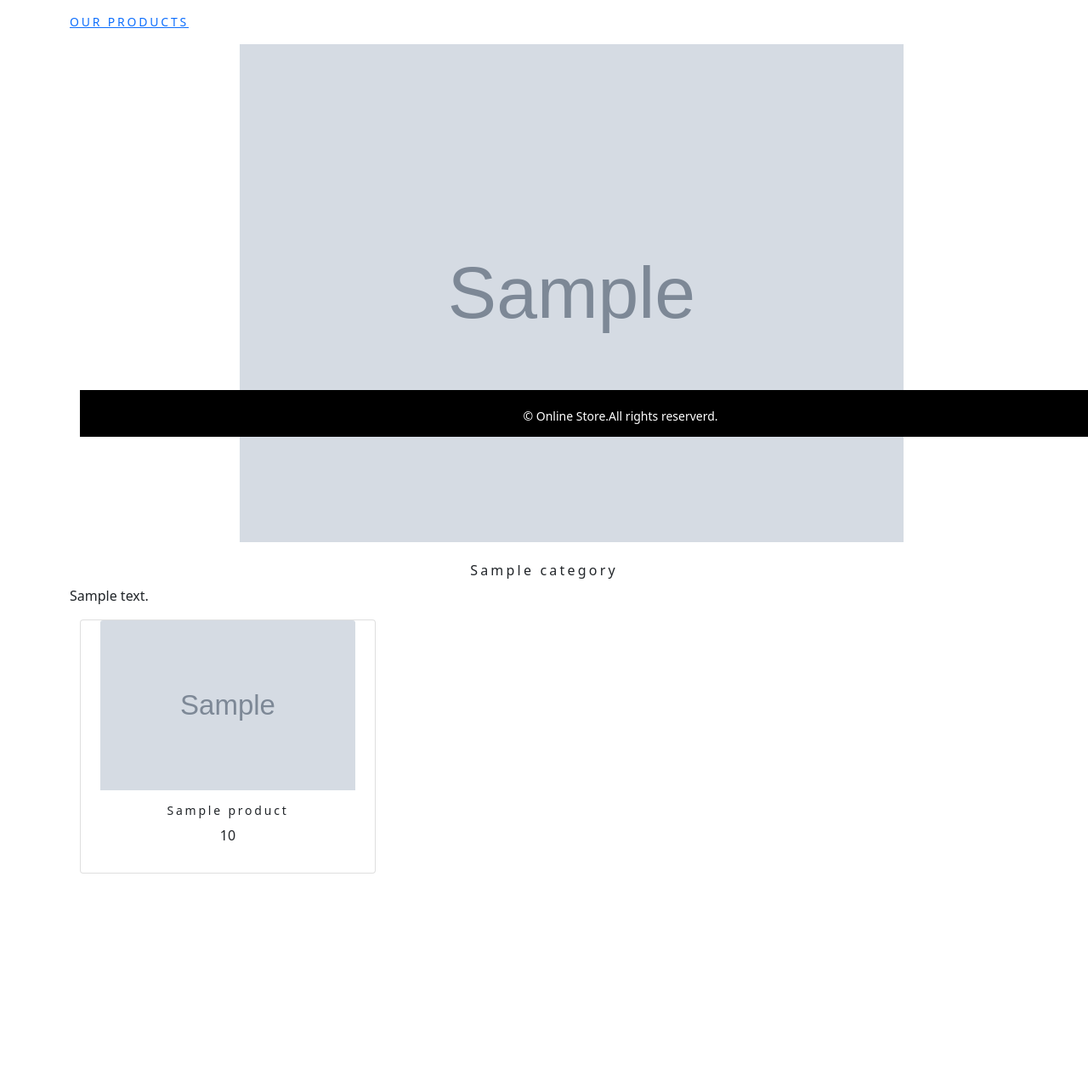
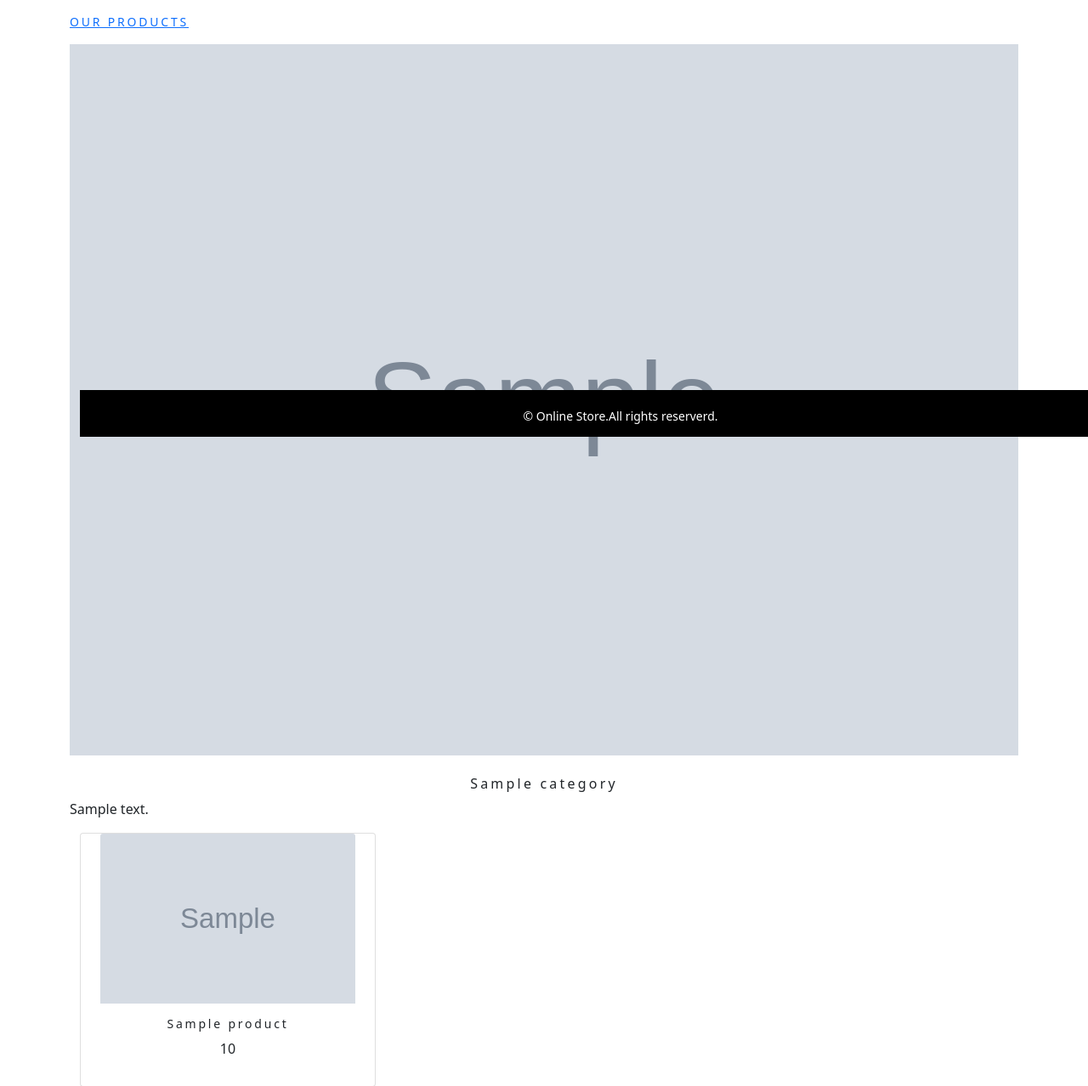
Before and after one commit to Shajisandra/Projects, a Django app: template ecommerceproject/template/category.html in a window 1280 px wide. Shown: the part 286-1564 px from the top of the page at 85% size. Before the commit the page ends 1314 px from the top, so only its background shows below. Run offline with Django 4.2, Linux system fonts and the light colour scheme; the template is opened without the code that fills it: most values are stand-ins (such as "Sample title", 1, 10 or a date in 2020); grey boxes marked "Sample" are stand-in pictures; some libraries are stand-ins or nearby versions.

Commit message:
Update category.html

```diff
--- a/ecommerceproject/template/category.html
+++ b/ecommerceproject/template/category.html
@@ -29,7 +29,7 @@
     {% endif %}
     <div class="mx_auto">
       {% if category %}
-          <img class="my_image" src="{{category.image.url}}" alt="{{category.name}}"style="width:70%;height:auto;margin-left:200px;">
+          <img class="my_image" src="{{category.image.url}}" alt="{{category.name}}"style="width:100%;height:auto;margin">
     </div>
       <br>
 <div>
```
